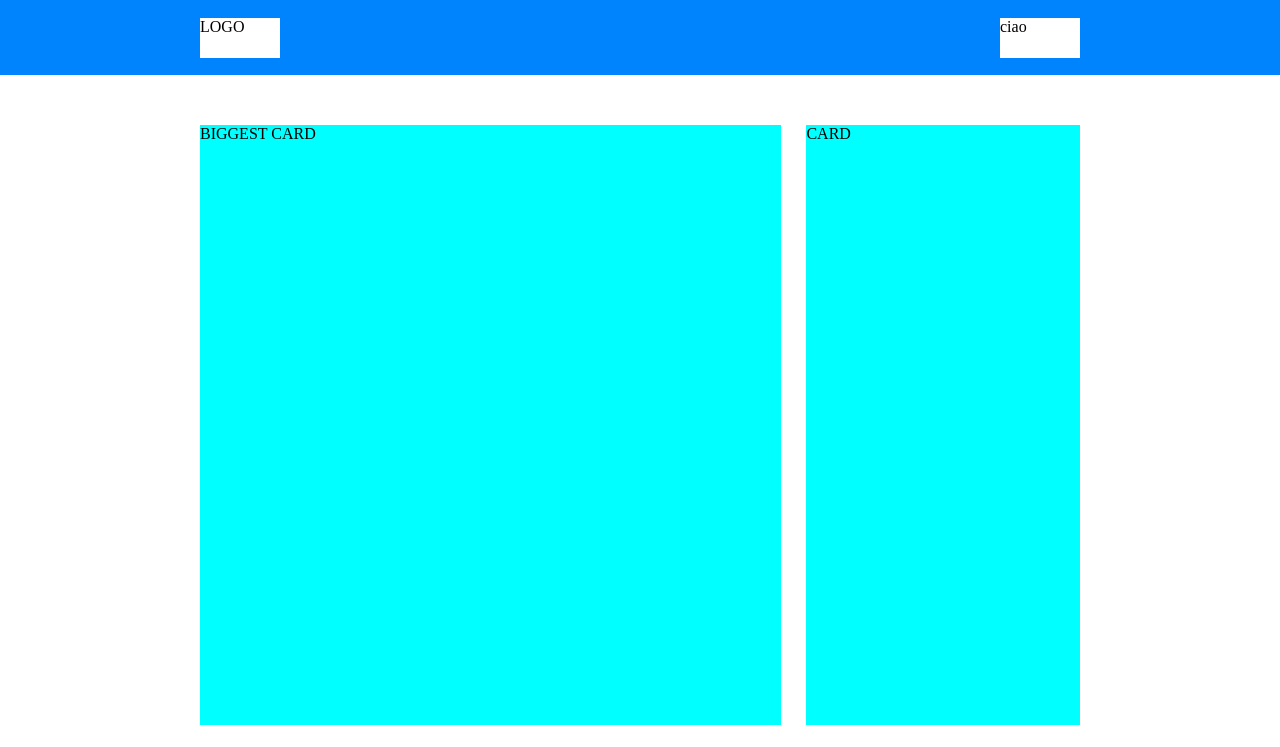
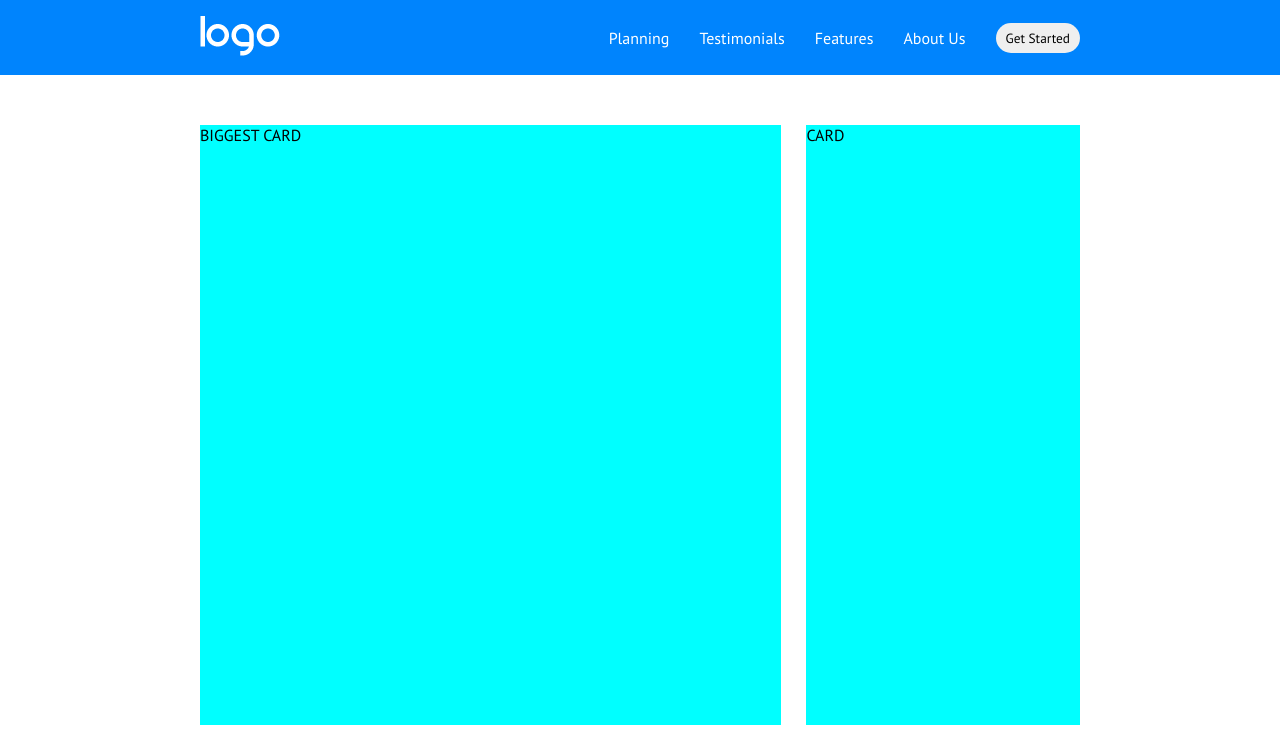
Before and after one commit to AleDelCampo/htmlcss-responsive-layout, a plain HTML site: page index.html in a window 1280 px wide. Shown: the top 747 px of the page. Drawn offline with Linux system fonts and the light colour scheme.

Commit message:
navbar completata per ogni versione

```diff
--- a/index.html
+++ b/index.html
@@ -5,6 +5,9 @@
     <meta name="viewport" content="width=device-width, initial-scale=1.0">
     <link rel="stylesheet" href="style.css">
     <link rel="stylesheet" href="https://cdnjs.cloudflare.com/ajax/libs/font-awesome/6.5.1/css/all.min.css">
+    <link rel="preconnect" href="https://fonts.googleapis.com">
+    <link rel="preconnect" href="https://fonts.gstatic.com" crossorigin>
+    <link href="https://fonts.googleapis.com/css2?family=PT+Sans:wght@400;700&display=swap" rel="stylesheet">
     <title>Responsive</title>
 </head>
 
@@ -15,22 +18,38 @@
         <nav>
             <div class="nav-bar row">
                 <div class="logo">
-                    LOGO
+                    <img src="img/logo.png" alt="">
                 </div>
                 <div class="nav-functions">
                     <div class="nav-icon">
-                        ICON
+                        <i class="fa-solid fa-bars"></i>
                     </div>
 
                     <div class="nav-items">
-                        ciao
+                        <ul class="row">
+                            <li>
+                                <a href="">Planning</a>
+                            </li>
+                            <li>
+                                <a href="">Testimonials</a>
+                            </li>
+                            <li>
+                                <a href="">Features</a>
+                            </li>
+                            <li>
+                                <a href="">About Us</a>
+                            </li>
+
+                            <li>
+                                <input type="button" value="Get Started">
+                            </li>
+                        </ul>
                     </div>
                 </div>
             </div>
         </nav>
 
         <main>
-
             <!-- DESCRIPTION -->
             <div class="container">
                 <div class="cards-container-up row">
--- a/style.css
+++ b/style.css
@@ -2,6 +2,7 @@
     margin: 0;
     padding: 0;
     box-sizing: border-box;
+    font-family: 'PT Sans', sans-serif;
 }
 
 nav {
@@ -21,17 +22,27 @@ nav {
     padding-left: 30px;
     padding-right: 30px;
 }
-/*MISURE TEST*/
-.logo {
-    height: 40px;
-    width: 80px;
-    background-color: white;
+
+.nav-icon {
+    font-size: 25px;
+    color: white;
 }
-/*MISURE TEST*/
-.nav-functions {
-    height: 40px;
-    width: 80px;
-    background-color: white;
+
+.nav-items ul {
+    list-style-type: none;
+    gap: 30px;
+    align-items: center;
+}
+
+.nav-items ul a {
+    text-decoration: none;
+    color: white;
+}
+
+.nav-items input {
+    border-color: transparent;
+    border-radius: 20px;
+    padding: 4px 8px 4px 8px;
 }
 
 /*MISURE TEST*/
```
